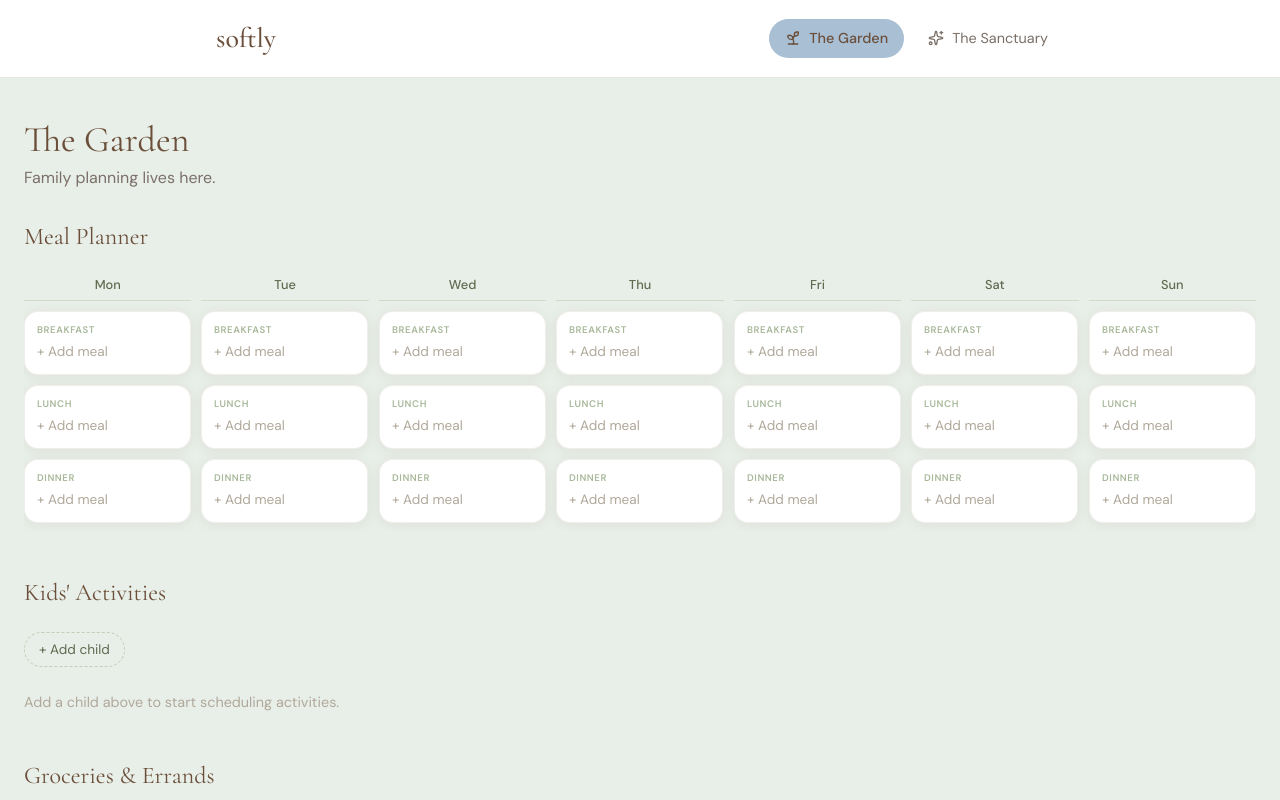
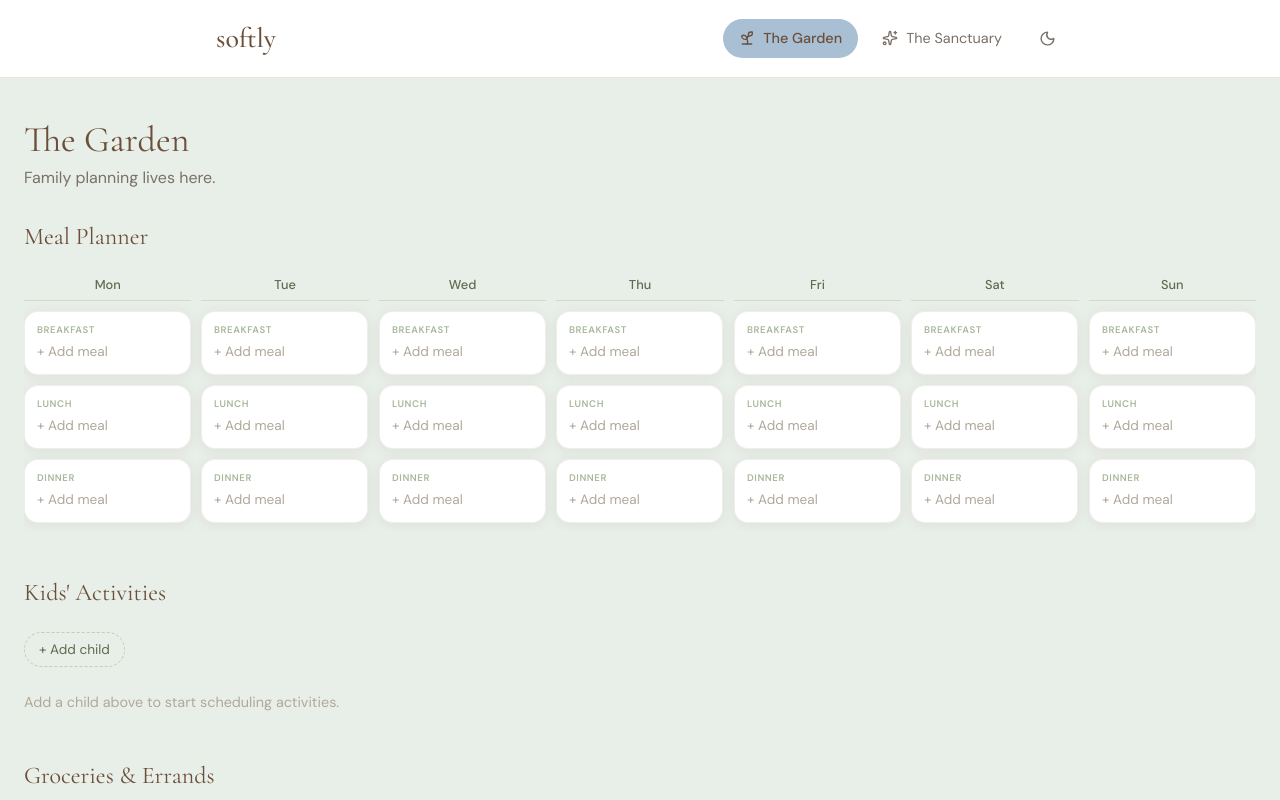
Before and after one commit to megwilliams1/softly, a Next.js app: page /garden in a window 1280 px wide. Shown: the top 800 px of the page. Built offline with nearby package versions, Linux system fonts and the light colour scheme.

Commit message:
TICKET-016: Add dark mode toggle with warm palette, FOUC prevention, and dark activity   pills

```diff
--- a/src/app/globals.css
+++ b/src/app/globals.css
@@ -48,6 +48,39 @@
   --color-seasonal-primary: #f2c4ce;
   --color-seasonal-secondary: #a8b89a;
   --color-seasonal-accent: #f7e6b0;
+}
+
+/* ─── Dark Mode ───────────────────────────────────────── */
+[data-theme="dark"] {
+  /* Backgrounds */
+  --color-cream: #1c1814;
+  --color-mist: #1a1f1a;
+  --color-white: #2c2723;
+
+  /* Primary Palette — warm-adjusted for dark */
+  --color-bloom-pink: #c47888;
+  --color-sage: #7a9a6c;
+  --color-butter: #b89830;
+  --color-lavender: #9080b8;
+
+  /* Rich Tones — inverted for dark */
+  --color-soil: #e8ddd4;
+  --color-moss: #94a888;
+  --color-blush-deep: #b06878;
+
+  /* Neutrals */
+  --color-pebble: #786e66;
+  --color-stone: #9a8e86;
+  --color-shadow: #f0e8e0;
+
+  /* Shadows — stronger on dark */
+  --shadow-soft: 0 2px 12px rgba(0, 0, 0, 0.35);
+  --shadow-card: 0 4px 20px rgba(0, 0, 0, 0.45);
+  --shadow-lift: 0 8px 30px rgba(0, 0, 0, 0.55);
+
+  /* Seasonal accent — toned down for dark */
+  --color-seasonal-primary: #8a6070;
+  --color-seasonal-secondary: #5a7a52;
 }
 
 /* ─── Seasonal Overrides ──────────────────────────────── */
--- a/src/app/layout.tsx
+++ b/src/app/layout.tsx
@@ -17,8 +17,13 @@ export default function RootLayout({
   const season = getSeason();
 
   return (
-    <html lang="en" data-season={season}>
+    <html lang="en" data-season={season} suppressHydrationWarning>
       <head>
+        <script
+          dangerouslySetInnerHTML={{
+            __html: `try{var t=localStorage.getItem('softly:theme');if(t)document.documentElement.setAttribute('data-theme',t);}catch(e){}`,
+          }}
+        />
         <link
           href="https://fonts.googleapis.com/css2?family=Cormorant+Garamond:ital,wght@0,300;0,400;0,500;0,600;1,300;1,400&family=DM+Sans:wght@300;400;500;600&display=swap"
           rel="stylesheet"
--- a/src/components/garden/ActivityScheduler.tsx
+++ b/src/components/garden/ActivityScheduler.tsx
@@ -4,6 +4,7 @@ import { useState } from "react";
 import { DayKey } from "@/lib/hooks/useMeals";
 import { useChildren } from "@/lib/hooks/useChildren";
 import { useActivities, Activity } from "@/lib/hooks/useActivities";
+import { useTheme } from "@/lib/hooks/useTheme";
 import ActivityModal from "./ActivityModal";
 import AddChildModal from "./AddChildModal";
 
@@ -22,6 +23,13 @@ type ActivityModalState = { day: DayKey; activity?: Activity } | null;
 export default function ActivityScheduler() {
   const { children, addChild } = useChildren();
   const { activities, addActivity, updateActivity, deleteActivity } = useActivities();
+  const { theme } = useTheme();
+
+  function childBg(color: string) {
+    return theme === "dark"
+      ? `linear-gradient(rgba(0,0,0,0.45), rgba(0,0,0,0.45)), ${color}`
+      : color;
+  }
 
   const [activityModal, setActivityModal] = useState<ActivityModalState>(null);
   const [showAddChild, setShowAddChild] = useState(false);
@@ -49,7 +57,7 @@ export default function ActivityScheduler() {
               gap: "6px",
               padding: "6px 12px 6px 6px",
               borderRadius: "var(--radius-full)",
-              backgroundColor: child.color,
+              background: childBg(child.color),
               fontSize: "0.85rem",
               fontFamily: "var(--font-body)",
               color: "var(--color-soil)",
@@ -145,7 +153,7 @@ export default function ActivityScheduler() {
                           textAlign: "left",
                           padding: "8px 10px",
                           borderRadius: "var(--radius-sm)",
-                          backgroundColor: child.color,
+                          background: childBg(child.color),
                           border: "none",
                           cursor: "pointer",
                           width: "100%",
--- a/src/components/layout/Navbar.tsx
+++ b/src/components/layout/Navbar.tsx
@@ -2,7 +2,8 @@
 
 import Link from "next/link";
 import { usePathname } from "next/navigation";
-import { Sprout, Sparkles } from "lucide-react";
+import { Sprout, Sparkles, Sun, Moon } from "lucide-react";
+import { useTheme } from "@/lib/hooks/useTheme";
 
 const links = [
   { href: "/garden", label: "The Garden", icon: Sprout },
@@ -15,6 +16,7 @@ function isSunday() {
 
 export default function Navbar() {
   const pathname = usePathname();
+  const { theme, toggleTheme } = useTheme();
 
   return (
     <nav
@@ -81,6 +83,26 @@ export default function Navbar() {
               </Link>
             );
           })}
+          {/* Dark mode toggle */}
+          <button
+            onClick={toggleTheme}
+            aria-label={theme === "dark" ? "Switch to light mode" : "Switch to dark mode"}
+            style={{
+              display: "flex",
+              alignItems: "center",
+              justifyContent: "center",
+              width: "34px",
+              height: "34px",
+              borderRadius: "50%",
+              backgroundColor: "transparent",
+              border: "none",
+              cursor: "pointer",
+              color: "var(--color-stone)",
+              marginLeft: "4px",
+            }}
+          >
+            {theme === "dark" ? <Sun size={17} /> : <Moon size={17} />}
+          </button>
         </div>
       </div>
     </nav>
--- /dev/null
+++ b/src/lib/hooks/useTheme.ts
@@ -0,0 +1,30 @@
+"use client";
+
+import { useState, useEffect } from "react";
+
+const STORAGE_KEY = "softly:theme";
+
+export type Theme = "light" | "dark";
+
+export function useTheme() {
+  const [theme, setTheme] = useState<Theme>("light");
+
+  useEffect(() => {
+    // Read what the inline FOUC-prevention script already set on <html>
+    const current = document.documentElement.getAttribute("data-theme");
+    if (current === "dark") setTheme("dark");
+  }, []);
+
+  function toggleTheme() {
+    const next = theme === "light" ? "dark" : "light";
+    setTheme(next);
+    if (next === "dark") {
+      document.documentElement.setAttribute("data-theme", "dark");
+    } else {
+      document.documentElement.removeAttribute("data-theme");
+    }
+    localStorage.setItem(STORAGE_KEY, next);
+  }
+
+  return { theme, toggleTheme };
+}
```
